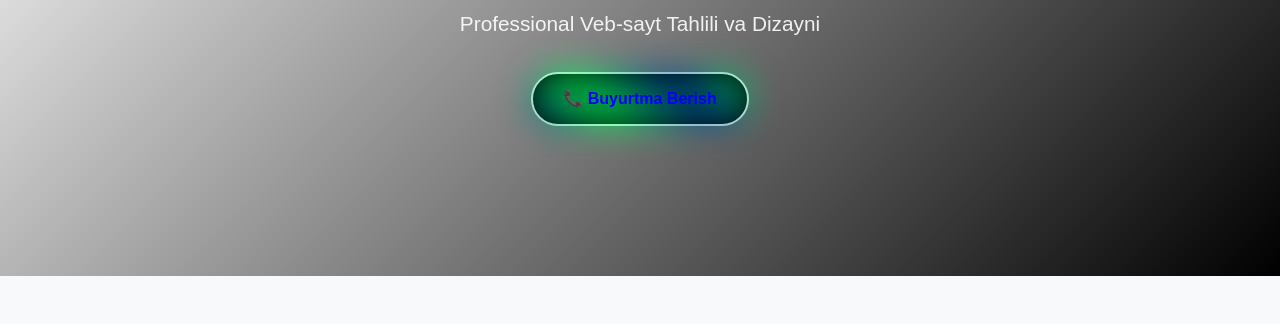
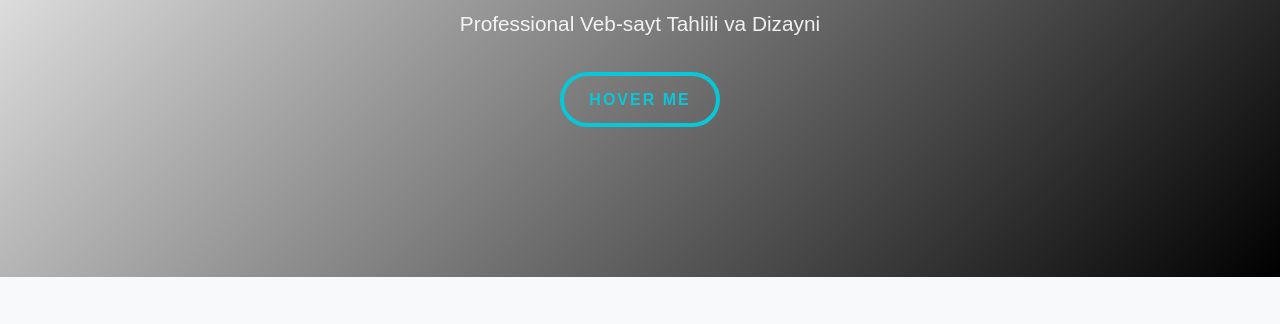
Before and after one commit to sardor0630yusupov-droid/Web_Studio, a website: page index.html in a window 1280 px wide. Shown: the part 356-680 px from the top of the page. Drawn offline with Linux system fonts and the light colour scheme.

Commit message:
Add files via upload

```diff
--- a/index.html
+++ b/index.html
@@ -33,7 +33,39 @@
         <div class="hero-content">
             <h1>Web Studios</h1>
             <p>Professional Veb-sayt Tahlili va Dizayni</p>
-            <a href="contact.html" class="btn">📞 Buyurtma Berish</a>
+            <a href="contact.html" class="btn">
+                <!-- From Uiverse.io by dpaulos6 -->
+<button class="c-button c-button--gooey">
+  Hover me
+  <div class="c-button__blobs">
+    <div></div>
+    <div></div>
+    <div></div>
+  </div>
+</button>
+<svg
+  style="display: block; height: 0; width: 0;"
+  version="1.1"
+  xmlns="http://www.w3.org/2000/svg"
+>
+  <defs>
+    <filter id="goo">
+      <feGaussianBlur
+        result="blur"
+        stdDeviation="10"
+        in="SourceGraphic"
+      ></feGaussianBlur>
+      <feColorMatrix
+        result="goo"
+        values="1 0 0 0 0  0 1 0 0 0  0 0 1 0 0  0 0 0 18 -7"
+        mode="matrix"
+        in="blur"
+      ></feColorMatrix>
+      <feBlend in2="goo" in="SourceGraphic"></feBlend>
+    </filter>
+  </defs>
+</svg>
+ </a>
         </div>
     </section>
 
--- a/style.css
+++ b/style.css
@@ -78,49 +78,75 @@ body {
     opacity: 0.9;
 }
 
-.btn {
-    display: inline-block;
-    padding: 12px 30px;
-    background: #000000; /* qora fon */
-    color: #00f; /* kok rang yozuv */
-    text-decoration: none;
-    border-radius: 50px;
-    border: 2px solid #ffffff;
-    font-size: 1rem;
-    font-weight: bold;
-    cursor: pointer;
-    position: relative;
-    z-index: 0;
-    transition: transform 0.3s ease, color 0.3s ease;
+/* From Uiverse.io by dpaulos6 */
+.c-button {
+  font-weight: 700;
+  font-size: 16px;
+  text-decoration: none;
+  padding: 0.9em 1.6em;
+  cursor: pointer;
+  display: inline-block;
+  vertical-align: middle;
+  position: relative;
+  z-index: 1;
 }
 
-/* Glow effekti */
-.btn::before {
-    content: '';
-    position: absolute;
-    top: -5px;
-    left: -5px;
-    right: -5px;
-    bottom: -5px;
-    background: linear-gradient(45deg, #00f, #0ff, #00f, #0ff); /* kok gradient */
-    border-radius: 55px;
-    filter: blur(15px);
-    opacity: 0.7;
-    z-index: -1;
-    animation: glowAnim 2s linear infinite;
+.c-button--gooey {
+  color: #06c8d9;
+  background-color: transparent;
+  text-transform: uppercase;
+  letter-spacing: 2px;
+  border: 4px solid #06c8d9;
+  position: relative;
+  transition: all 700ms ease;
+  border-radius: 999px;
 }
 
-.btn:hover {
-    transform: scale(1.1);
-    color: #0ff; /* hoverda yozuv rangini biroz ochiqroq qilamiz */
+.c-button--gooey .c-button__blobs {
+  height: 100%;
+  filter: url(#goo);
+  overflow: hidden;
+  position: absolute;
+  top: 0;
+  left: 0;
+  bottom: -3px;
+  right: -1px;
+  z-index: -1;
+  border-radius: 20px;
 }
 
-/* Glow animation */
-@keyframes glowAnim {
-    0% { filter: blur(15px) hue-rotate(0deg); }
-    50% { filter: blur(20px) hue-rotate(180deg); }
-    100% { filter: blur(15px) hue-rotate(360deg); }
+.c-button--gooey .c-button__blobs div {
+  background-color: #06c8d9;
+  width: 34%;
+  height: 100%;
+  border-radius: 100%;
+  position: absolute;
+  transform: scale(1.4) translateY(125%) translateZ(0);
+  transition: all 700ms ease;
 }
+
+.c-button--gooey .c-button__blobs div:nth-child(1) {
+  left: -5%;
+}
+
+.c-button--gooey .c-button__blobs div:nth-child(2) {
+  left: 30%;
+  transition-delay: 60ms;
+}
+
+.c-button--gooey .c-button__blobs div:nth-child(3) {
+  left: 66%;
+  transition-delay: 25ms;
+}
+
+.c-button--gooey:hover {
+  color: #fff;
+}
+
+.c-button--gooey:hover .c-button__blobs div {
+  transform: scale(1.4) translateY(0) translateZ(0);
+}
+
 
 
 .btn:hover {
```
